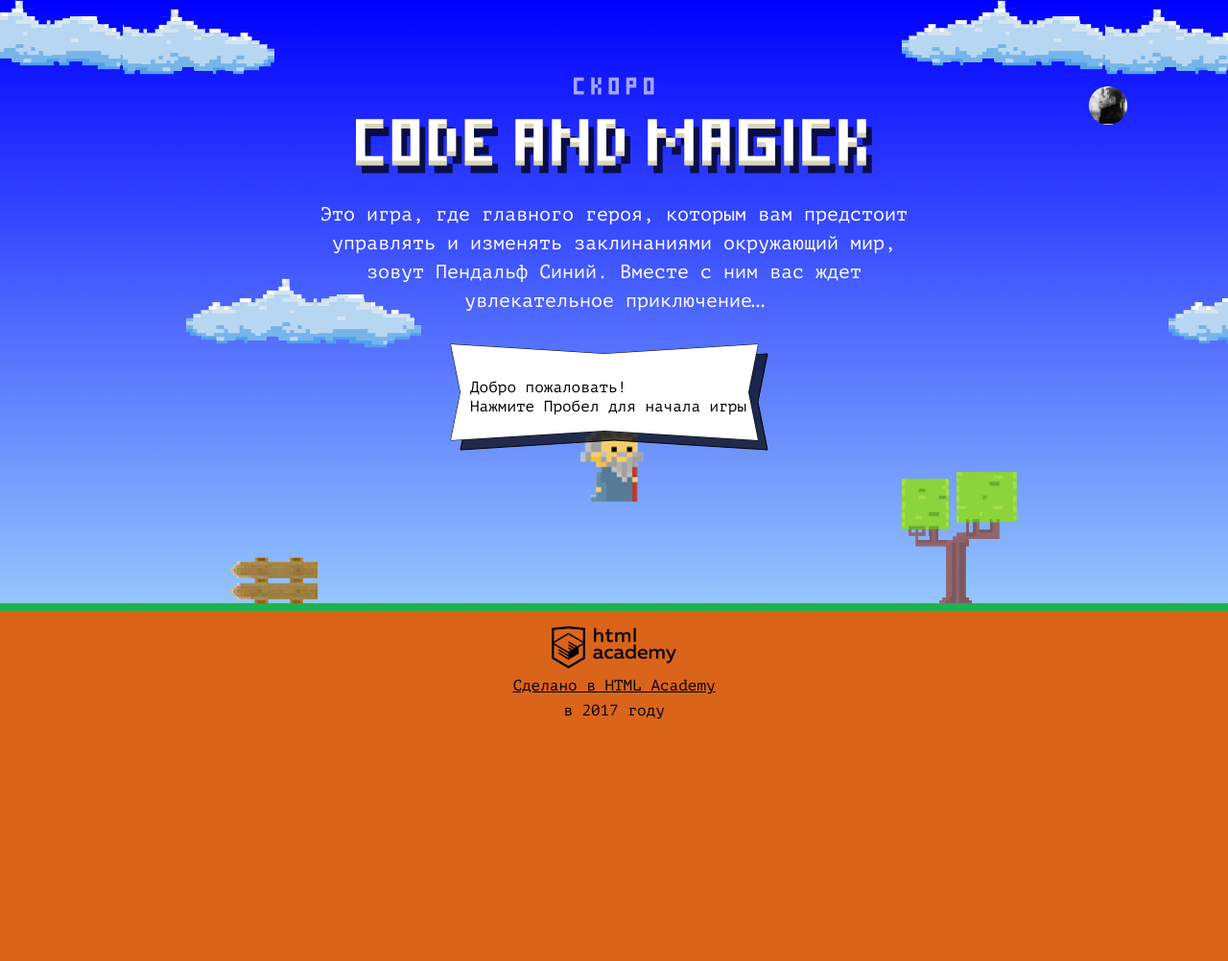
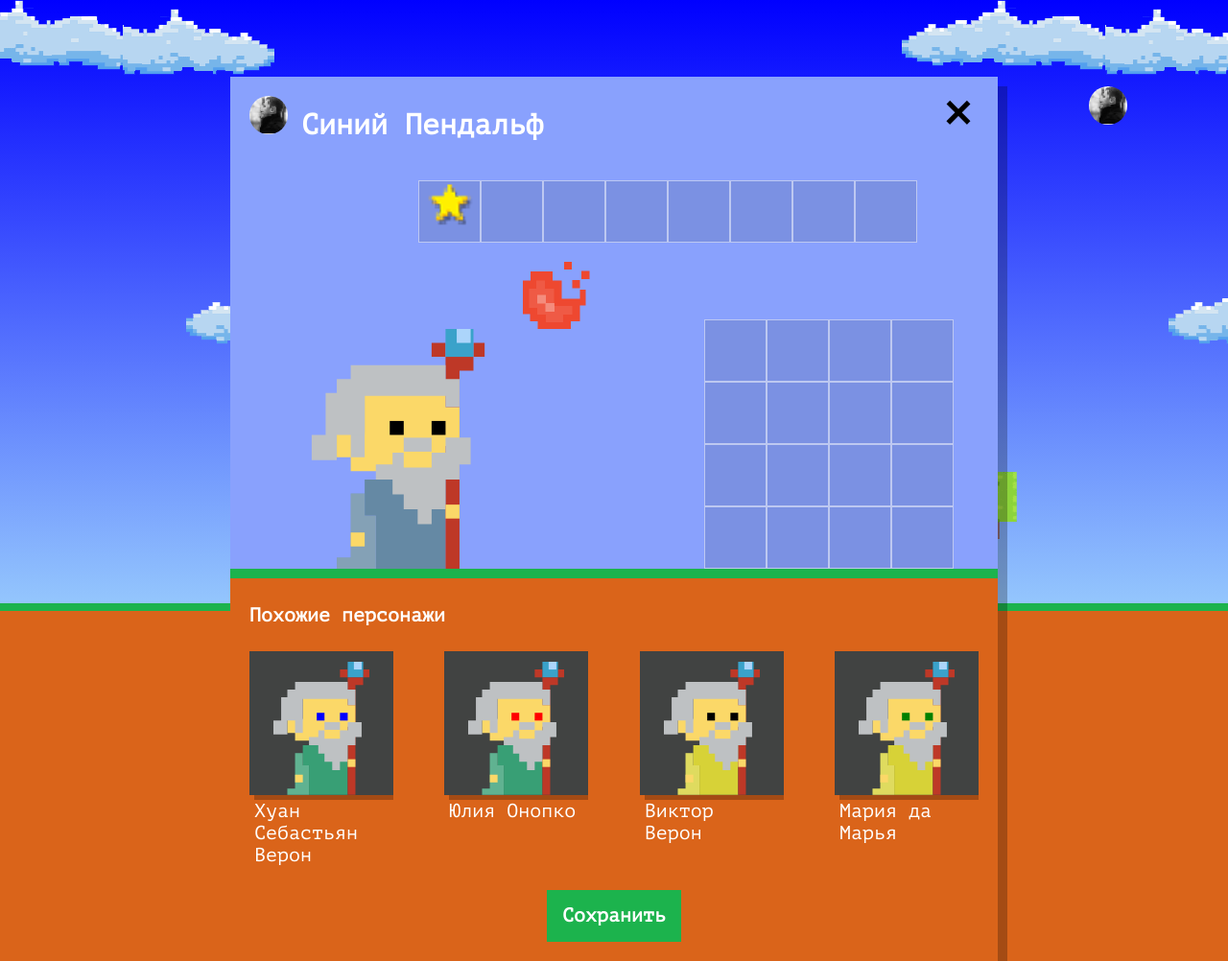
Before and after one commit to PatricCormac/958445-code-and-magick-21, a website: page index.html in a window 1280 px wide. Shown: the whole page at 96% size. Before the commit the page ends 800 px from the top, so only its background shows below. Drawn offline with Linux system fonts and the light colour scheme.

Commit message:
Отрисовка похожих персонажей

```diff
--- a/index.html
+++ b/index.html
@@ -237,5 +237,6 @@
     </script>
     <script src="js/stat.js"></script>
     <script src="js/game.js"></script>
+    <script src="js/setup.js"></script>
   </body>
 </html>
--- /dev/null
+++ b/js/setup.js
@@ -0,0 +1,67 @@
+'use strict';
+
+const FIRST_NAMES = [`Иван`, `Хуан Себастьян`, `Мария`, `Кристоф`, `Виктор`,
+  `Юлия`, `Люпита`, `Вашингтон`];
+
+const LAST_NAMES = [`да Марья`, `Верон`, `Мирабелла`, `Вальц`, `Онопко`,
+  `Топольницкая`, `Нионго`, `Ирвинг`];
+
+const COAT_COLORS = [`rgb(101, 137, 164)`, `rgb(241, 43, 107)`,
+  `rgb(146, 100, 161)`, `rgb(56, 159, 117)`, `rgb(215, 210, 55)`, `rgb(0, 0, 0)`];
+
+const EYE_COLORS = [`black`, `red`, `blue`, `yellow`, `green`];
+
+const setupBlock = document.querySelector(`.setup`);
+const similarBlock = document.querySelector(`.setup-similar`);
+const templateBlock = document.querySelector(`#similar-wizard-template`)
+      .content
+      .querySelector(`.setup-similar-item`);
+const similarList = document.querySelector(`.setup-similar-list`);
+
+setupBlock.classList.remove(`hidden`);
+
+const randomValue = (arr) => {
+  return arr[Math.floor(Math.random() * arr.length)];
+};
+
+const wizards = [
+  {
+    name: `${randomValue(FIRST_NAMES)} ${randomValue(LAST_NAMES)}`,
+    coatColor: `${randomValue(COAT_COLORS)}`,
+    eyesColor: `${randomValue(EYE_COLORS)}`
+  },
+  {
+    name: `${randomValue(FIRST_NAMES)} ${randomValue(LAST_NAMES)}`,
+    coatColor: `${randomValue(COAT_COLORS)}`,
+    eyesColor: `${randomValue(EYE_COLORS)}`
+  },
+  {
+    name: `${randomValue(FIRST_NAMES)} ${randomValue(LAST_NAMES)}`,
+    coatColor: `${randomValue(COAT_COLORS)}`,
+    eyesColor: `${randomValue(EYE_COLORS)}`
+  },
+  {
+    name: `${randomValue(FIRST_NAMES)} ${randomValue(LAST_NAMES)}`,
+    coatColor: `${randomValue(COAT_COLORS)}`,
+    eyesColor: `${randomValue(EYE_COLORS)}`
+  },
+];
+
+const renderWizard = (wizard) => {
+  const wizardElement = templateBlock.cloneNode(true);
+  wizardElement.querySelector(`.setup-similar-label`).textContent = wizard.name;
+  wizardElement.querySelector(`.wizard-coat`).style.fill = wizard.coatColor;
+  wizardElement.querySelector(`.wizard-eyes`).style.fill = wizard.eyesColor;
+
+  return wizardElement;
+};
+
+const fragment = document.createDocumentFragment();
+
+wizards.forEach((wizard)=> {
+  fragment.appendChild(renderWizard(wizard));
+});
+
+similarList.appendChild(fragment);
+
+similarBlock.classList.remove(`hidden`);
```
Also changed, not shown: js/stat.js (+28 -6 lines).
